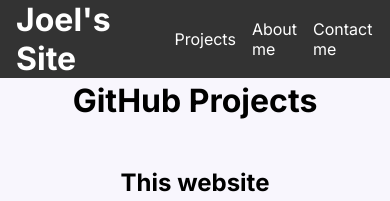
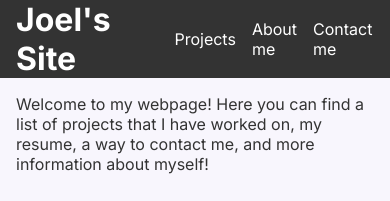
Before and after one commit to Neeblue/joels-corner, a React (Create React App) app: page / in a window 390 px wide. Shown: the top 201 px of the page. Built offline with nearby package versions, Linux system fonts and the light colour scheme.

Commit message:
Added a intro paragrah

```diff
--- a/src/App.js
+++ b/src/App.js
@@ -2,12 +2,18 @@
 import About from "./pages/About";
 import Contact from "./pages/Contact";
 import Projects from "./pages/Projects";
+import Introduction from "./components/Introduction";
 
 function App() {
   let component
   switch (window.location.pathname) {
     case "/": default:
-      component = <Projects />;
+      component = (
+        <div>
+          <Introduction />
+          <Projects />
+        </div>
+      );
       break;
     case "/about":
       component = <About />;
--- /dev/null
+++ b/src/components/Introduction.js
@@ -0,0 +1,8 @@
+export default function Introduction() {
+    return (
+        <div className="intro">
+            Welcome to my webpage! Here you can find a list of projects that I have worked on,
+            my resume, a way to contact me, and more information about myself!
+        </div>
+    );
+}
--- a/src/styles.css
+++ b/src/styles.css
@@ -46,6 +46,14 @@
 
 .nav li:Hover {
     background-color: #777;
+}
+
+/* Introduction paragraph */
+.intro {
+    /* margin right and down, font larger, blue color */
+    margin: 1rem 1rem 2rem 1rem;
+    font-size: 1.5rem;
+    color: #333;
 }
 
 /* Projects page */
@@ -100,6 +108,9 @@
 }
 
 @media (max-width: 500px) { /* 768px */
+    .intro {
+        font-size: 1rem;
+    }
     .project-card {
         flex-direction: column;
     }
```
